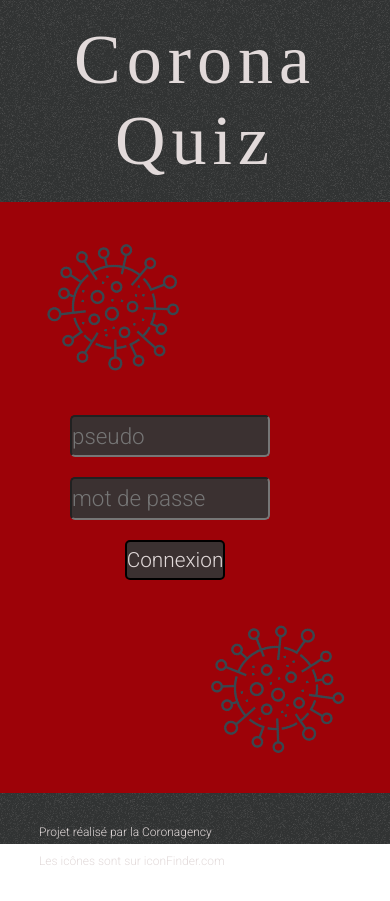
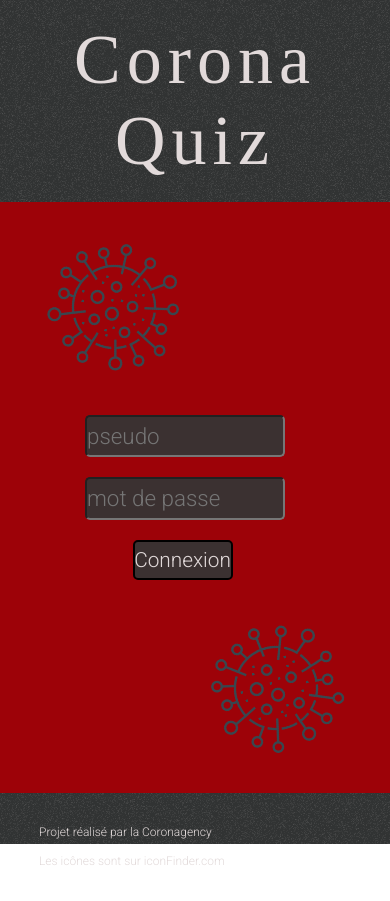
Before and after one commit to WildCodeSchool/21-06-remotefr-p2-coronagency, a React (Create React App) app: page /quizz/login in a window 390 px wide. Built offline with nearby package versions, Linux system fonts and the light colour scheme.

Commit message:
modif css formulaire

```diff
--- a/src/pages/quiz/Login/QuizzLogin.css
+++ b/src/pages/quiz/Login/QuizzLogin.css
@@ -47,3 +47,12 @@
     right: 10%;
     animation: anim-virus 10s linear reverse backwards infinite;
 }
+
+@media screen and (max-width: 767px) {
+    .slContainer{
+      margin-left: 30px;
+    }
+    .valide {
+        margin-right: 15px ;
+    }
+}
```
